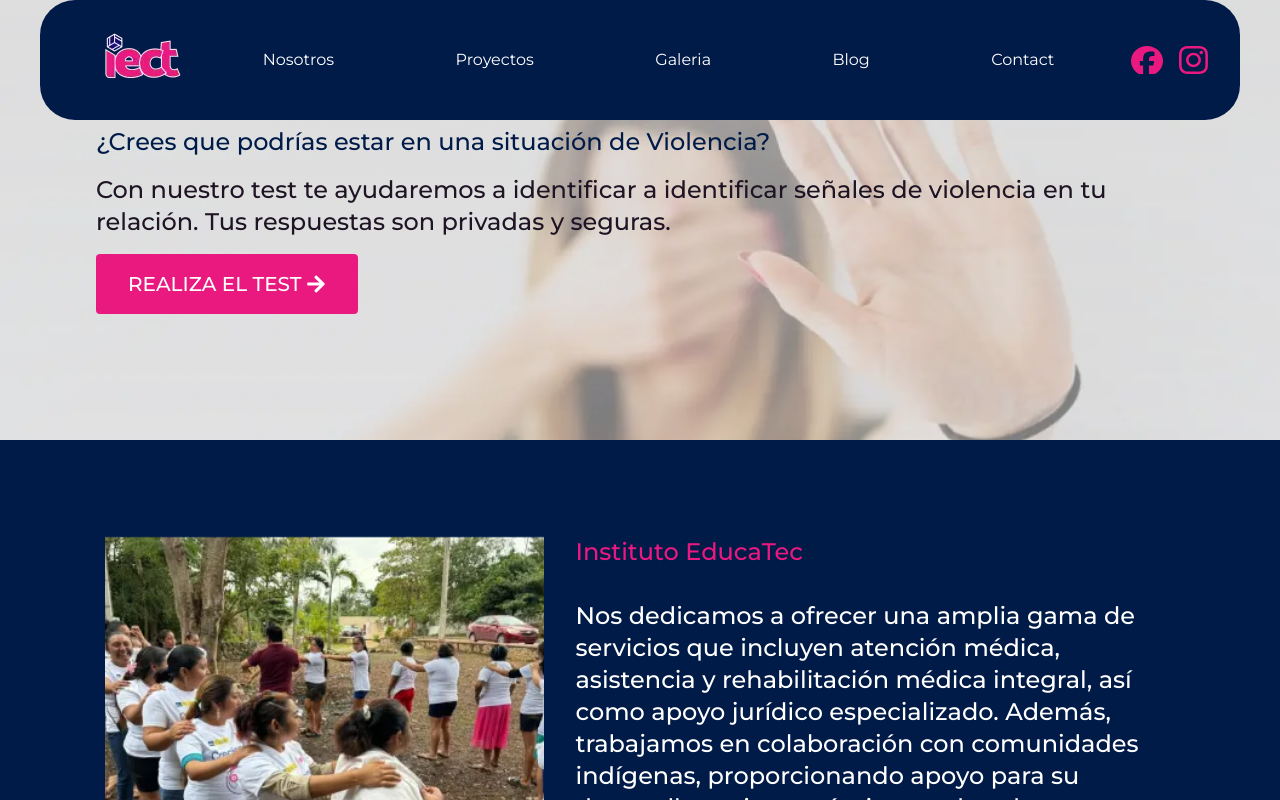
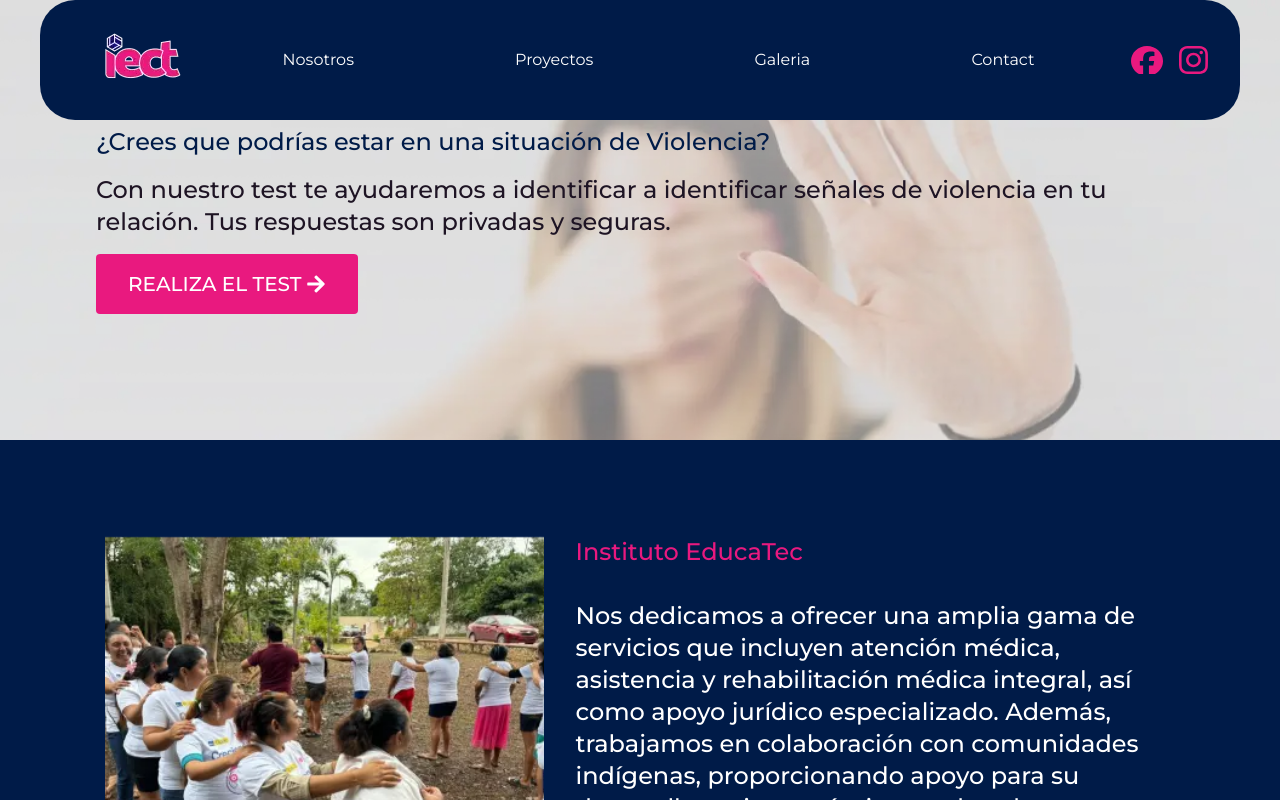
Before and after one commit to figuitiko/next-educatec, a Next.js app: page / in a window 1280 px wide. Shown: the top 800 px of the page. Built offline with nearby package versions, Linux system fonts and the light colour scheme.

Commit message:
refactor: Remove commented out code for Blog menu item

```diff
--- a/src/components/ui/header/config.ts
+++ b/src/components/ui/header/config.ts
@@ -14,11 +14,11 @@ export const menuItems = [
     title: 'Galeria',
     url: '/gallery/care'
   },
-  {
-    id: 4,
-    title: 'Blog',
-    url: '/blog'
-  },
+  // {
+  //   id: 4,
+  //   title: 'Blog',
+  //   url: '/blog'
+  // },
   {
     id: 5,
     title: 'Contact',
```
